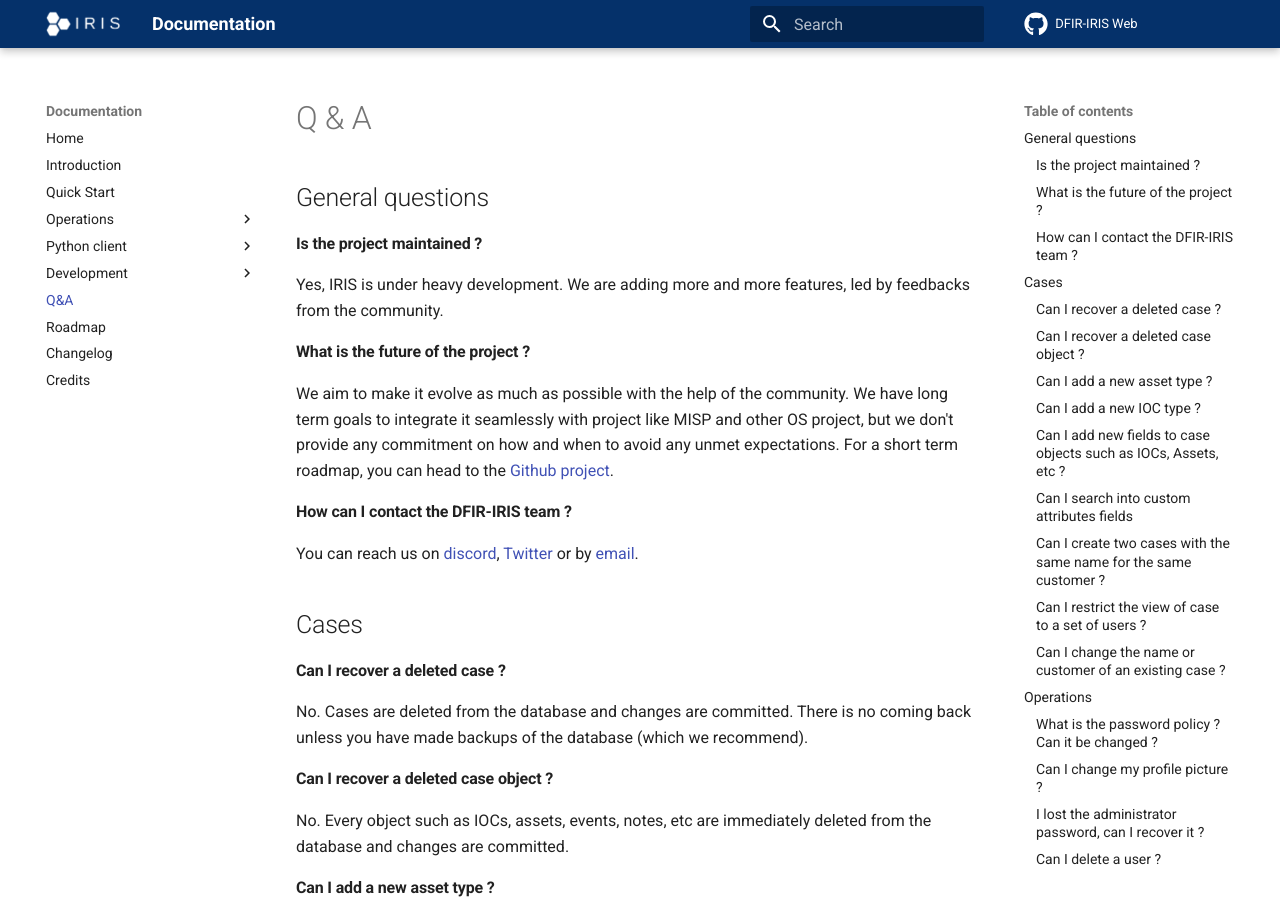
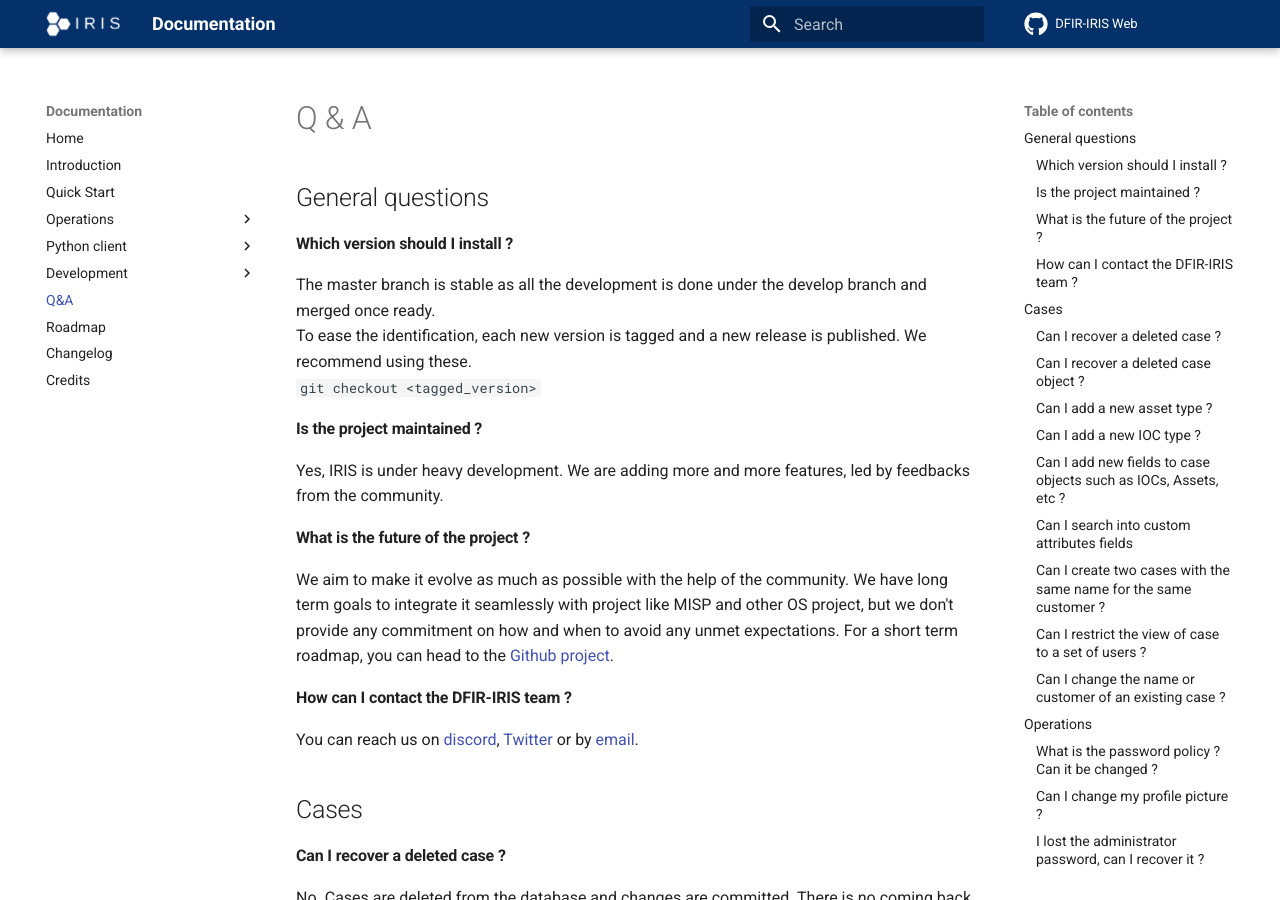
Before and after one commit to dfir-iris/dfir-iris.github.io, an MkDocs documentation site: the page built from docs/zqa.md, in a window 1280 px wide and 900 px high. Built offline with MkDocs 1.6.1 and Material for MkDocs 9.7.7, drawn with Linux system fonts in a browser that asks for light colours; comment, search, counter and statistics services are not loaded.

Commit message:
[ADD] QA on which version to use

````diff
--- a/docs/zqa.md
+++ b/docs/zqa.md
@@ -1,6 +1,11 @@
 # Q & A
 
 ## General questions
+#### Which version should I install ?
+The master branch is stable as all the development is done under the develop branch and merged once ready.
+To ease the identification, each new version is tagged and a new release is published. We recommend using these.
+```git checkout <tagged_version>```
+
 #### Is the project maintained ?
 Yes, IRIS is under heavy development. We are adding more and more features, led by feedbacks from the community.
 
````
